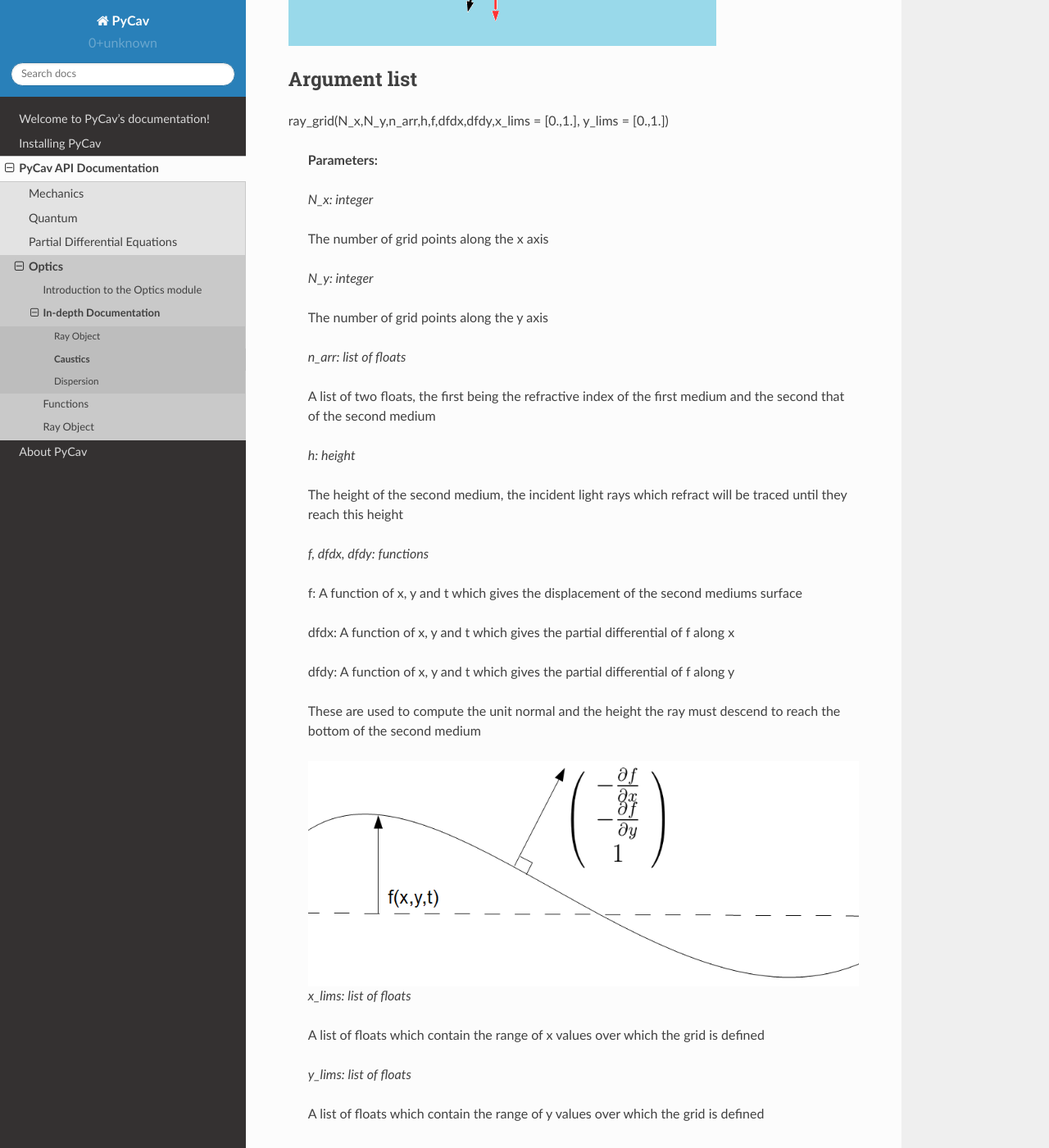
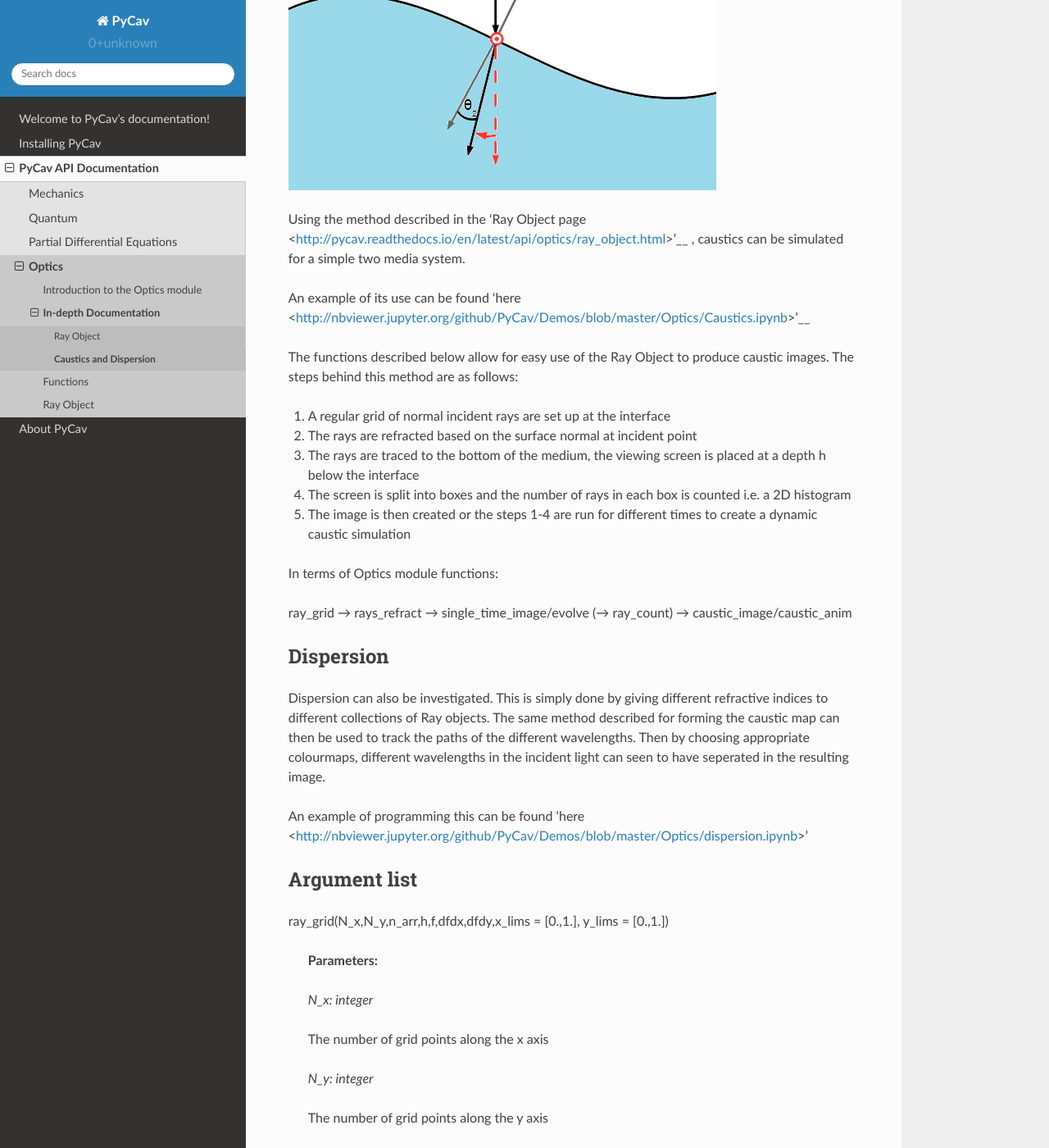
Before and after one commit to PyCav/PyCav-Library, a Sphinx documentation site: the page built from docs/source/api/optics/caustics.rst, in a window 1280 px wide and 1400 px high, scrolled down 445 px. Shown: the whole window at 82% size. Built offline with Sphinx 7.4.7 and the Read the Docs theme 2.0.0, drawn with Linux system fonts in a browser that asks for light colours; pages that are not in the unit, such as notebooks, are missing from menus; some of the changed text lies outside the part shown.

Commit message:
Updated docs

```diff
--- a/docs/source/api/optics/caustics.rst
+++ b/docs/source/api/optics/caustics.rst
@@ -1,7 +1,35 @@
-Caustics
+Caustics and Dispersion
 ============================
 
+Caustics
+^^^^^^^^
+
+A caustic is the envelope of light rays reflected or refracted by a curved surface or object, or the projection of that envelope of rays on another surface. An example of this is the light seen at the bottom of a swimming pool. If the second media has a larger refractive index then raised regions will focus the light as the entering light is bent towards the surface normal.
+
 .. image:: ../images/refraction.png
+
+Using the method described in the 'Ray Object page <http://pycav.readthedocs.io/en/latest/api/optics/ray_object.html>'__ , caustics can be simulated for a simple two media system.
+
+An example of its use can be found 'here <http://nbviewer.jupyter.org/github/PyCav/Demos/blob/master/Optics/Caustics.ipynb>'__
+
+The functions described below allow for easy use of the Ray Object to produce caustic images. The steps behind this method are as follows:
+
+1. A regular grid of normal incident rays are set up at the interface
+2. The rays are refracted based on the surface normal at incident point
+3. The rays are traced to the bottom of the medium, the viewing screen is placed at a depth h below the interface
+4. The screen is split into boxes and the number of rays in each box is counted i.e. a 2D histogram
+5. The image is then created or the steps 1-4 are run for different times to create a dynamic caustic simulation
+
+In terms of Optics module functions:
+
+ray_grid → rays_refract → single_time_image/evolve (→ ray_count) → caustic_image/caustic_anim
+
+Dispersion
+^^^^^^^^^
+
+Dispersion can also be investigated. This is simply done by giving different refractive indices to different collections of Ray objects. The same method described for forming the caustic map can then be used to track the paths of the different wavelengths. Then by choosing appropriate colourmaps, different wavelengths in the incident light can seen to have seperated in the resulting image.
+
+An example of programming this can be found 'here <http://nbviewer.jupyter.org/github/PyCav/Demos/blob/master/Optics/dispersion.ipynb>'
 
 Argument list
 ^^^^^^^^^^^^^^^^
--- a/docs/source/api/optics/index.rst
+++ b/docs/source/api/optics/index.rst
@@ -14,7 +14,6 @@ In-depth Documentation
 
    ray_object
    caustics
-   dispersion
 
 
 The list below summarises the functions, their input arguments and their outputs for quick reference for the informed user:
```
Also changed, not shown: docs/source/api/optics/ray_object.rst (+15 -2 lines).
